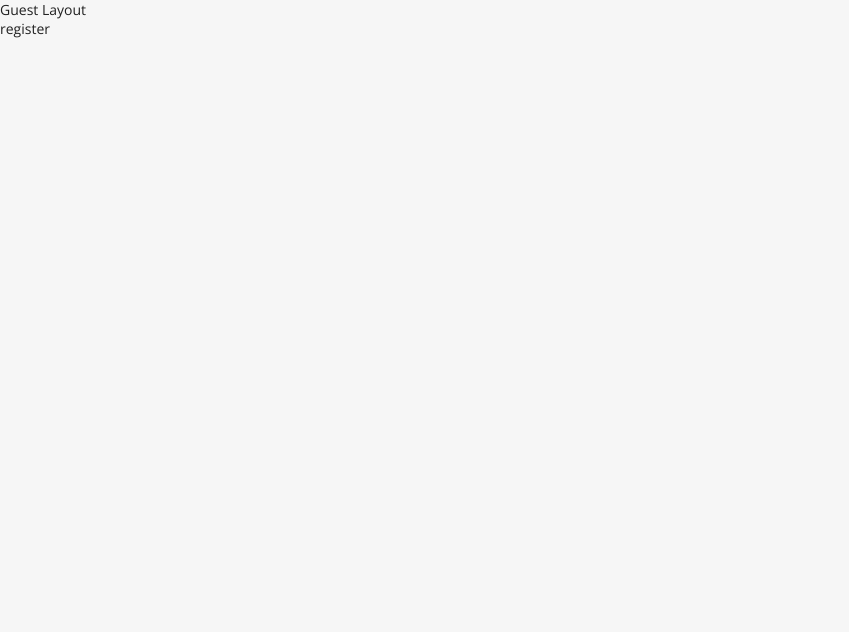
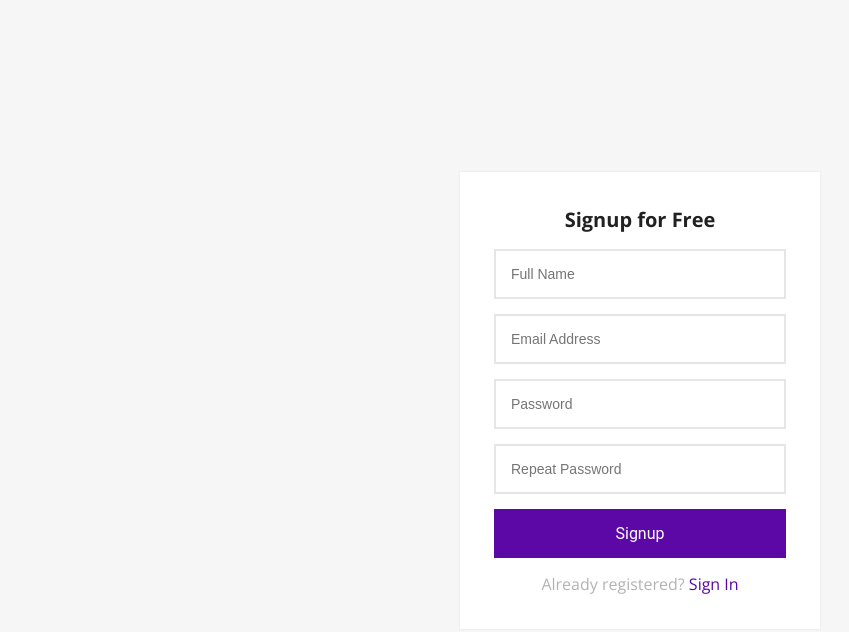
Before and after one commit to chiench/web-client-user-project, a React (Vite) app: page /register in a window 1280 px wide. Shown: the top 632 px of the page, without its empty margins (0-849 px from the left). Built offline with nearby package versions, Linux system fonts and the light colour scheme.

Commit message:
feat: tạo view auth và context

```diff
--- a/src/components/defaultlayout.jsx
+++ b/src/components/defaultlayout.jsx
@@ -1,11 +1,20 @@
-import React from 'react'
-import { Outlet } from 'react-router-dom'
+import React, { useEffect } from 'react'
+import { Navigate, Outlet } from 'react-router-dom'
+import { useStateContext } from '../context/ContextProvider'
 
 export default function defaultlayout() {
+    const {user, token, setToken} = useStateContext();
+    function onSetToken () {
+      setToken(null)
+     }
+    if(!token) {
+      return <Navigate to='/login'/>
+    }
   return (
 
     <div>
         defaultlayout
+        <button onClick={onSetToken}>logout</button>
          <Outlet/>
         </div>
   )
--- a/src/components/guestlayout.jsx
+++ b/src/components/guestlayout.jsx
@@ -1,11 +1,18 @@
-import React from 'react'
-import { Outlet } from 'react-router-dom'
+import React, { useContext } from 'react'
+import { Navigate, Outlet } from 'react-router-dom'
+import { useStateContext } from '../context/ContextProvider';
 
 export default function guestlayout() {
+    const {token,setToken} = useStateContext();
+    function onSetToken () {
+        setToken('đasad')
+       }
+    if(token) {
+        return <Navigate to='/'/>
+      }
   return (
-    <div>
-        Guest Layout
-        <Outlet/>
-    </div>
+    <div id="guestLayout">
+    <Outlet />
+  </div>
   )
 }
--- /dev/null
+++ b/src/context/ContextProvider.jsx
@@ -0,0 +1,29 @@
+import { createContext, useContext, useState } from "react";
+const StateContext = createContext()
+
+export const ContextProvider = ({children}) => {
+
+    const [user, setUser] = useState({});
+
+    const [token, _setToken] = useState(localStorage.getItem("ACCESS_TOKEN"));
+
+    const setToken = (token) => {
+        _setToken(token);
+        if(token) {
+            localStorage.setItem("ACCESS_TOKEN",token);
+        } else {
+            localStorage.removeItem("ACCESS_TOKEN")
+        }
+    }
+    return(
+        <StateContext.Provider value={{
+            user,
+            token,
+            setUser,
+            setToken
+            }}>
+        {children}
+        </StateContext.Provider>
+    );
+}
+export const useStateContext = () => useContext(StateContext);
--- a/src/main.jsx
+++ b/src/main.jsx
@@ -4,9 +4,11 @@ import App from './App.jsx'
 import './index.css'
 import { RouterProvider } from 'react-router-dom'
 import router from './router.jsx'
-
+import { ContextProvider } from './context/ContextProvider.jsx'
 ReactDOM.createRoot(document.getElementById('root')).render(
   <React.StrictMode>
+    <ContextProvider>
      <RouterProvider router={router} />
+     </ContextProvider>
   </React.StrictMode>,
 )
--- a/src/views/Auth/login.jsx
+++ b/src/views/Auth/login.jsx
@@ -1,7 +1,22 @@
 import React from 'react'
+import { Link } from 'react-router-dom';
 
 export default function login() {
+
+    const onSubmit = (e) => {
+        e.preventDefault();
+    }
   return (
-    <div>login</div>
+    <div className="login-signup-form animated fadeInDown">
+      <div className="form">
+        <form onSubmit={onSubmit}>
+          <h1 className="title">Login into your account</h1>
+          <input  type="email" placeholder="Email"/>
+          <input type="password"   autoComplete="on" placeholder="Password"/>
+          <button className="btn btn-block" type='submit'>Login</button>
+          <p className="message">Not registered? <Link to="/register">Create an account</Link></p>
+        </form>
+      </div>
+    </div>
   )
 }
--- a/src/views/Auth/register.jsx
+++ b/src/views/Auth/register.jsx
@@ -1,7 +1,38 @@
-import React from 'react'
+import React, { useRef, useState } from 'react'
+import { Link } from 'react-router-dom';
 
 export default function register() {
+
+    const name = useRef('');
+    const email  = useRef('');
+    const newPassword = useRef('');
+    const confirmPassword = useRef('');
+    const [errors, setErrors] = useState([]);
+    const onSubmit = (e) => {
+
+      const payload = {
+        name: name.current.value,
+        email: email.current.value,
+        password: newPassword.current.value,
+        confirmPassword: confirmPassword.current.value,
+      }
+      //
+        console.log(payload,'payload');
+        e.preventDefault();
+    }
   return (
-    <div>register</div>
+    <div className="login-signup-form animated fadeInDown">
+    <div className="form">
+      <form onSubmit={onSubmit}>
+        <h1 className="title">Signup for Free</h1>
+        <input  ref={name} type="text" placeholder="Full Name"/>
+        <input ref={email} type="email" placeholder="Email Address"/>
+        <input ref={newPassword}  type="password"  autoComplete="on" placeholder="Password"/ >
+        <input ref={confirmPassword} type="password"  autoComplete="on" placeholder="Repeat Password"/>
+        <button className="btn btn-block">Signup</button>
+        <p className="message">Already registered? <Link to="/login">Sign In</Link></p>
+      </form>
+    </div>
+  </div>
   )
 }
```
Also changed, not shown: src/router.jsx (+15 -14 lines).
